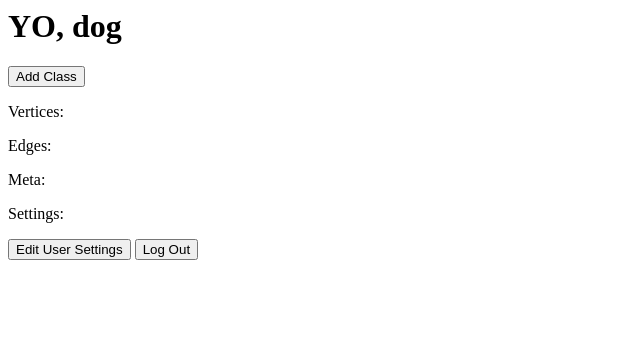
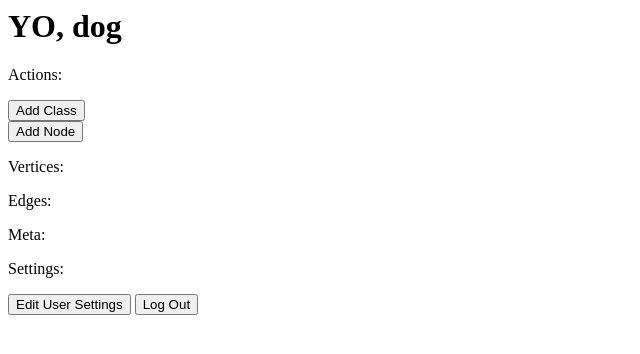
Before and after one commit to kris-chin/NetworKING, a Flask app: page /graph in a window 1280 px wide. Shown: the top 354 px of the page, without its empty margins (0-640 px from the left). Run offline with Flask 2, Linux system fonts and the light colour scheme.

Commit message:
added session variables to remember user data and logins and dejson() for graph jsons. todo: action dropdowns for the individual actions of each class, vertex, edge, etc

```diff
--- a/src/flask/__init__.py
+++ b/src/flask/__init__.py
@@ -1,17 +1,21 @@
-from flask import Flask, render_template, request
+from flask import Flask, render_template, request, session, redirect
 import model.Accessor, model.Graph, model.Graph_Meta, User
 
 app = Flask(__name__) #our app is a new Flask instance
+app.secret_key = 'secret key' #used for sessions
 
 #the @ symbol is a decorator in python
 @app.route('/') #by decorating route() with ('/'), it binds any following functions with the '/' URL
-
-def index(): #for example, '/' is bound to hello_world
-    return render_template('index.html', invalid = False)
+def index():
+    if 'user' in session: #if a user is logged in client-wise
+        print("A user is logged into the session. Redirecting...")
+        return redirect('/graph')
+    else: #if no one is logged in
+        return render_template('index.html', invalid = False)
 
 @app.route('/graph', methods=['GET', 'POST'])
 def graph():
-    if request.method == 'POST':
+    if request.method == 'POST': #called on log-in specifically.
 
         #access the respective data based on the inputted userid
         username = request.form['user']
@@ -24,6 +28,7 @@ def graph():
             print("NO USER FOUND")
             return render_template('index.html', invalid = True)
         print("USER " + username + " FOUND. Loading...")
+
         #create respective lists of objects from db data
         classifications = []
         for row in A.GetClassificationsData(id):
@@ -43,15 +48,71 @@ def graph():
         G = model.Graph.Graph(vertices,edges,classifications)
 
         user = {'userid': id, 'username' : username}
+
+        #save session variables for the user and the graph, these are basically secure cookies
+        session['user'] = user
+        session['graph'] = G.json()
+
         return render_template('graph.html', title ='THE GANG 2', user=user, graph = G.json())
     else:
-        user = {'userid': '-1', 'username' : 'dog'} #this is a json
-        graph = {'classifications' : [], 'vertices': [], 'edges' : []}
+        if 'user' in session: #if the user is already logged in on the client
+            user = session['user']
+            graph = session['graph']
+        else: #if no user is logged in
+            user = {'userid': '-1', 'username' : 'dog'} #this is a json
+            graph = {'classifications' : [], 'vertices': [], 'edges' : []}
         return render_template('graph.html', title='THE GANG', user=user, graph = graph)
 
 @app.route('/graph/update', methods = ['POST'])
-def update():
-    print("TODO: calling this method updates the graph with the new graph")
+def Action():
+    #get action button clicked
+    action = request.form['action']
+
+    #get the graph for the current session
+    g = model.Graph.dejson(session['graph'])
+
+    if (action == 'Add Class'):
+        print("Add Class")
+
+    elif (action == 'Edit Class'):
+        print("Edit Class")
+
+    elif (action == 'Delete Class'):
+        print("Delete Class")
+
+    elif (action == 'Add Node'):
+        print("Add node")
+
+    elif (action == 'Edit Node'):
+        print("Edit Node")
+
+    elif (action == 'Add Neighbor'):
+        print('Add Neighbor')
+
+    elif (action == 'Delete Node'):
+        print("delete Node")
+
+    elif (action == 'Edit Edge'):
+        print("edit edge")
+
+    elif (action == 'Delete Edge'):
+        print("delete edge")
+
+    elif (action == 'Edit User Settings'):
+        print("EUS")
+
+    elif (action == 'Log Out'):
+        #pop session variables, logging the user out of the session
+        session.pop('user', None)
+        session.pop('graph', None)
+        return redirect('/') #go back to regular
+    else:
+        print('INVALID ACTION')
+
+    #update session values
+    session['graph'] = g.json()
+
+    return render_template('graph.html', title ='THE GANG 2', user = session['user'], graph = session['graph'])
 
 @app.route('/signup', methods = ['GET', 'POST'])
 def signup():
--- a/src/flask/templates/graph.html
+++ b/src/flask/templates/graph.html
@@ -6,25 +6,63 @@
         <h1> YO, {{user.username}}</h1>
 
         <div id="graphdata">
+
             <div id="classifications">
+
+                <p>Actions:</p>
+
                 <div id = 'graph-class-actions'>
-                    <form action="" method = "POST">
-                        <input type ="submit" name = "add_class" value = "Add Class">
-                    </form>
+                    <button type="button" onclick="
+                        var actions = document.getElementById('actionsettings_classifications_add');
+                        //TODO: get this to show up
+                        window.alert('display: ' + actions.style.display);
+                        if (actions.style.display == 'block'){
+                            actions.style.display = 'none';
+                        } else {
+                            actions.style.display = 'block';
+                        }
+                    "> Add Class </button>
+
+                    <div id = "actionsettings_classificaions_add" style="display:none;">
+                        <form action="/graph/update" method = "POST">
+                            <input type ="submit" name = "action" value = "Submit">
+                        </form>
+
+                    </div>
+
                 </div>
                 {%for c in graph.classifications%}
                 <div class = 'classificaion'>
                     <p>ID: {{c.id}} Name: {{c.name}} Count: {{c.count}}</p>
                     <div class = 'classification-actions'>
-                        <form action="" method = "POST">
-                            <input type ="submit" name = "edit_class" value = "Edit Class">
-                            <input type ="submit" name = "delete_class" value = "Delete Class">
-                        </form>
+
+                        <div id = "{{ 'actionlist_classifications_edit_' ~ c.id }}">
+                            <form action="/graph/update" method = "POST">
+                                <input type ="submit" name = "action" value = "Edit Class">
+                            </form>
+                        </div>
+
+                        <div id = "{{ 'actionlist_classifications_delete_' ~ c.id }}">
+                            <form action="/graph/update" method = "POST">
+                                <input type ="submit" name = "action" value = "Delete Class">
+                            </form>
+                        </div>
+
                     </div>
                 </div>
                 {%endfor%}
             </div>
+
             <div id="vertices">
+                <div id = 'graph-vertex-actions'>
+
+                    <div id = "actionlist_vertices_add">
+                        <form action="/graph/update" method = "POST">
+                            <input type ="submit" name = "action" value = "Add Node">
+                        </form>
+                    </div>
+
+                </div>
                 <p>Vertices:</p>
                 <div>
                     {%for v in graph.vertices%}
@@ -32,16 +70,31 @@
                         <p>ID: {{v.id}}</p>
                         <p>Name: {{v.name}}</p>
                         <div class = 'vertex-actions'>
-                            <form action="" method = "POST">
-                                <input type ="submit" name = "edit_vertex" value = "Edit Node">
-                                <input type ="submit" name = "add_neighbor" value = "Add Neighbor">
-                                <input type ="submit" name = "delete_vertex" value = "Delete Node">
-                            </form>
+
+                            <div id = "{{ 'actionlist_vertices_edit_' ~ v.id }}">
+                                <form action="/graph/update" method = "POST">
+                                    <input type ="submit" name = "action" value = "Edit Node">
+                                </form>
+                            </div>
+
+                            <div id = "{{ 'actionlist_vertices_addNeighbor_' ~ v.id }}">
+                                <form action="/graph/update" method = "POST">
+                                    <input type ="submit" name = "action" value = "Add Neighbor">
+                                </form>
+                            </div>
+
+                            <div id = "{{ 'actionlist_vertices_delete_' ~ v.id }}">
+                                <form action="/graph/update" method = "POST">
+                                    <input type ="submit" name = "action" value = "Delete Node">
+                                </form>
+                            </div>
+
                         </div>
                     </div>
                     {%endfor%}
                 </div>
             </div>
+
             <div id ="edges">
                 <p>Edges:</p>
                 <div>
@@ -49,15 +102,25 @@
                     <div class = 'edge'>
                         <p>CONNECTION FROM {{e.vertex1}} TO {{e.vertex2}}</p>
                         <div class = 'edge-actions'>
-                            <form action="" method = "POST">
-                                <input type ="submit" name = "edit_edge" value = "Edit Edge">
-                                <input type ="submit" name = "delete_edge" value = "Delete Edge">
-                            </form>
+
+                            <div id = "{{ 'actionlist_edges_edit_' ~ e.id }}">
+                                <form action="/graph/update" method = "POST">
+                                    <input type ="submit" name = "action" value = "Edit Edge">
+                                </form>
+                            </div>
+
+                            <div id = "{{ 'actionlist_edges_edit_' ~ e.id }}">
+                                <form action="/graph/update" method = "POST">
+                                    <input type ="submit" name = "action" value = "Delete Edge">
+                                </form>
+                            </div>
+
                         </div>
                     </div>
                     {%endfor%}
                 </div>
             </div>
+
         </div>
 
         <p>Meta:</p>
@@ -67,9 +130,9 @@
 
         <p>Settings:</p>
         <div id="graph_settings">
-            <form action="" method = "POST">
-                <input type ="submit" name = "edit_settings" value = "Edit User Settings">
-                <input type ="submit" name = "logout" value = "Log Out">
+            <form action="/graph/update" method = "POST">
+                <input type ="submit" name = "action" value = "Edit User Settings">
+                <input type ="submit" name = "action" value = "Log Out">
             </form>
         </div>
 
```
Also changed, not shown: src/flask/model/Graph.py (+7 -0 lines).
